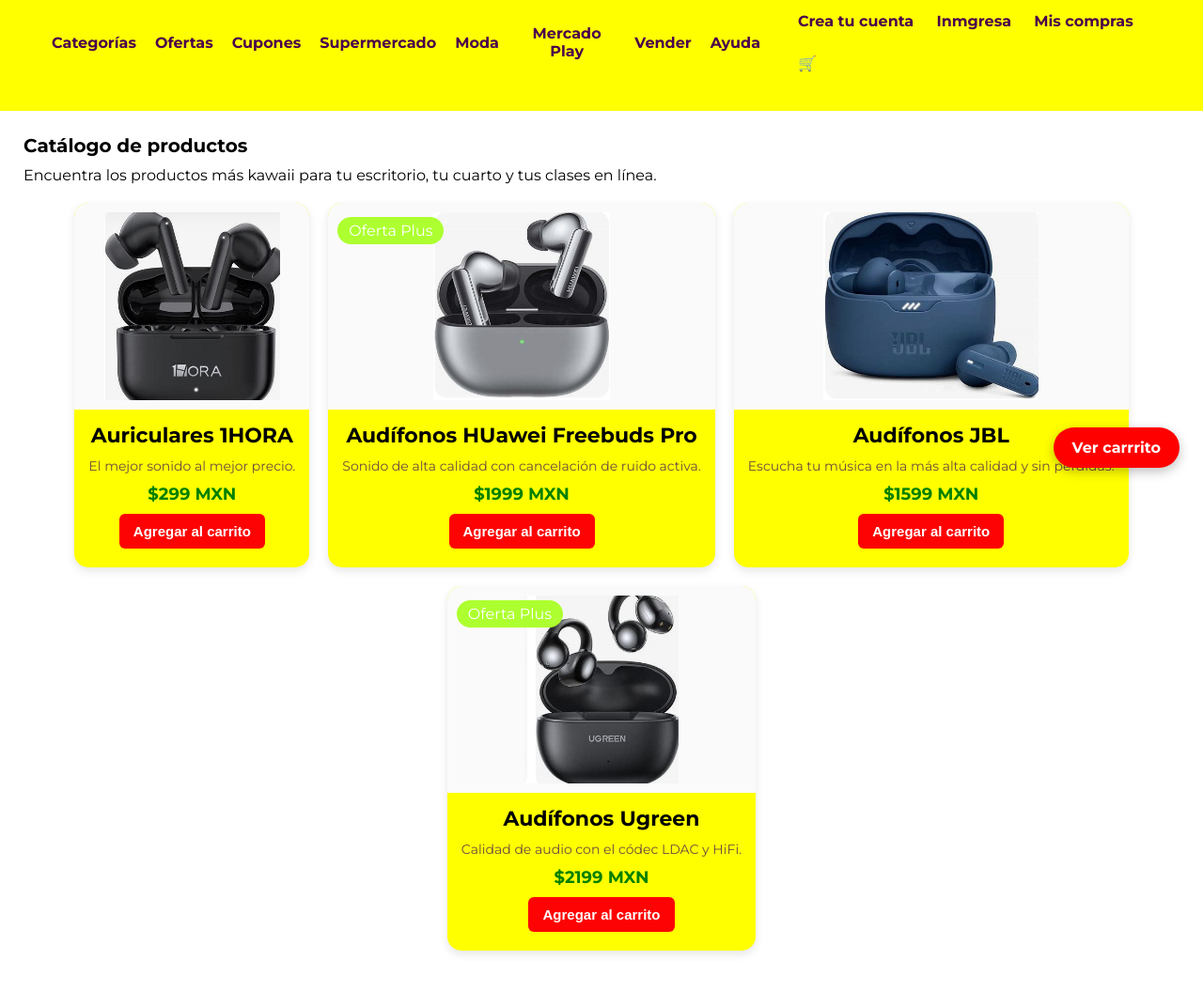
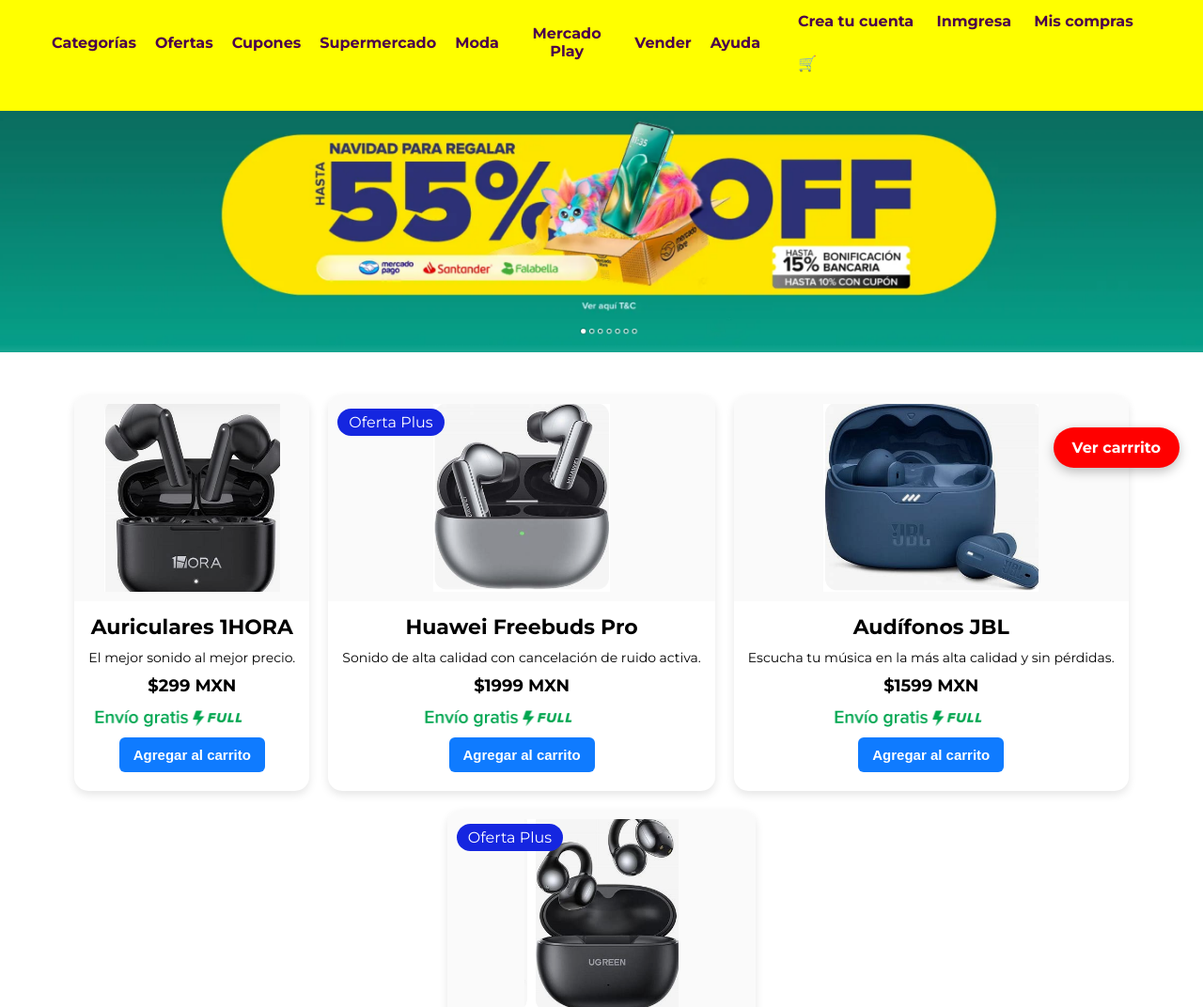
Before and after one commit to miguelmlop25/tiendakawai2.github.io, a plain HTML site: page index.html in a window 1280 px wide. Shown: the part 277-1349 px from the top of the page at 94% size. Drawn offline with Linux system fonts and the light colour scheme.

Commit message:
Nuevo contenedor y tarjetas

```diff
--- a/index.html
+++ b/index.html
@@ -26,15 +26,12 @@
         <div class="item1">
             <input placeholder="Buscar productos, marcas y más...   | 🔍">
         </div>
-
         <div class="caja-oferta">
             <div class="item2">Envío gratis</div>
             <div class="item3">en tu primera compra
             </div>
         </div>
-
     </div>
-
 
 
     <!-- Dejando a la barra sola para aplicar position sticty-->
@@ -51,7 +48,6 @@
                 <li><a href="#contacto">Vender</a></li>
                 <li><a href="#contacto">Ayuda</a></li>
             </div>
-
             <div class="cuenta">
                 <li><a href="#contacto">Crea tu cuenta</a></li>
                 <li><a href="#contacto">Inmgresa</a></li>
@@ -61,32 +57,43 @@
         </ul>
     </nav>
 
+    <article>
+        <div class="container-portada">
+            <img src="img/inicio.png" class="fondo" alt="Portada de inicio">
+        </div>
+    </article>
+
     <main>
         <section id="catalogo">
-            <h2>Catálogo de productos</h2>
-            <p>Encuentra los productos más kawaii para tu escritorio, tu cuarto y tus clases en línea.</p>
-
             <div class="catalogo-contenedor">
                 <div class="producto-tarjeta">
-                    <img src="img/1hora.png" alt="Patito de hule" class="producto-img">
+                    <img src="img/1hora.png" alt="audifonos 1hora" class="producto-img">
                     <h3 class="producto-titulo">Auriculares 1HORA</h3>
                     <p class="producto-desc">
                         El mejor sonido al mejor precio.
                     </p>
                     <p class="producto-precio">$299 MXN</p>
-                    <button class="producto-btn">Agregar al carrito</button>
+
+                    <div class="contenedor-compra">
+                        <img src="img/full.png" alt="full" class="full">
+                        <button class="producto-btn">Agregar al carrito</button>
+                    </div>
                 </div>
 
                 <div class="producto-tarjeta">
                     <!-- Agregar page de oferta position:Abosulure-->
                     <span class="producto-badge">Oferta Plus</span>
                     <img src="img/freebudspro.png" alt="Washitape decorativo" class="producto-img">
-                    <h3 class="producto-titulo">Audífonos HUawei Freebuds Pro</h3>
+                    <h3 class="producto-titulo">Huawei Freebuds Pro</h3>
                     <p class="producto-desc">
                         Sonido de alta calidad con cancelación de ruido activa.
                     </p>
                     <p class="producto-precio">$1999 MXN</p>
-                    <button class="producto-btn">Agregar al carrito</button>
+
+                    <div class="contenedor-compra">
+                        <img src="img/full.png" alt="full" class="full">
+                        <button class="producto-btn">Agregar al carrito</button>
+                    </div>
                 </div>
 
                 <div class="producto-tarjeta">
@@ -96,7 +103,10 @@
                         Escucha tu música en la más alta calidad y sin pérdidas.
                     </p>
                     <p class="producto-precio">$1599 MXN</p>
-                    <button class="producto-btn">Agregar al carrito</button>
+                    <div class="contenedor-compra">
+                        <img src="img/full.png" alt="full" class="full">
+                        <button class="producto-btn">Agregar al carrito</button>
+                    </div>
                 </div>
 
                 <div class="producto-tarjeta">
@@ -108,7 +118,10 @@
                         Calidad de audio con el códec LDAC y HiFi.
                     </p>
                     <p class="producto-precio">$2199 MXN</p>
-                    <button class="producto-btn">Agregar al carrito</button>
+                    <div class="contenedor-compra">
+                        <img src="img/full.png" alt="full" class="full">
+                        <button class="producto-btn">Agregar al carrito</button>
+                    </div>
                 </div>
             </div>
         </section>
--- a/style.css
+++ b/style.css
@@ -6,7 +6,6 @@
 }
 
 /* INICIO - PERSONALIZACION PARA MI PÁGINA*/
-
 .logo-mercado{
     block-size: 60px;
     text-align: center;
@@ -106,10 +105,41 @@
     gap: 0px !important
 }
 
+/*FIN - PERSONALIZACION PARA MI PÁGINA*/
+
+/*INICIO PERSONALIZACION PARTE II*/
+.container-portada{
+    display: flex;
+    text-align: center;
+    align-items: center;
+    background-color: aqua;
+}
+
+.fondo{
+    width: 100%;
+}
+
+.contenedor-compra {
+    display: flex;
+    flex-direction: column; /* Pone la imagen arriba del botón */
+    align-items: center;    /* Centra ambos horizontalmente */
+    gap: 8px;              /* Espacio entre la imagen y el botón */
+    margin-top: 10px;       /* Separa el bloque del precio */
+}
+
+.full {
+    width: 250px;           /* Ajusta este ancho según el tamaño de tu botón */
+    height: auto;           /* Mantiene la proporción (quita el height: 5% que tenías) */
+    object-fit: contain;    /* Evita que la imagen se deforme */
+}
 
 
-/*FIN - PERSONALIZACION PARA MI PÁGINA*/
 
+
+
+
+
+/*FIN PERSONALIZACION*/
 
 body{
   /* fuente traida desde google fonts */
@@ -214,7 +244,7 @@ li{
 }
 
 .nav-lista a:hover{
-    color: rgba(212, 2, 2, 0.863); /* COLOR CUANDO PASAS EL CURSOSR*/
+    color: blue; /* COLOR CUANDO PASAS EL CURSOSR*/
 }
 
 /*CONTENEDOR DE PRODUCTOS*/
@@ -230,7 +260,7 @@ li{
 
 /* TARJETA DEL PRODUTO */
 .producto-tarjeta{
-    background: yellow;
+    background: white;
     border-radius: 15px;
     overflow: hidden;
     padding-bottom: 20px;
@@ -265,20 +295,20 @@ li{
 
 .producto-desc{
     font-size: 14px;
-    color: #6d4c41;
+    color: black;
     margin: 10px 15px;
 }
 
 .producto-precio{
     font-size: 18px;
     font-weight: bold;
-    color: green;
+    color: black;
     margin-bottom: 10px;
 }
 
 /* BOTÓN */
 .producto-btn{
-    background: #fd0303;
+    background: #0f7bff;
     color: white;
     border: none;
     padding: 10px 15px;
@@ -290,12 +320,12 @@ li{
 }
 
 .producto-btn:hover{
-    background: #510f2d;
+    background: #28aef0;
 }
 
 .producto-badge{
     position: absolute;
-    background-color: greenyellow;
+    background-color: rgb(21, 38, 224);
     top: 15px;
     left: 10px;
     color: white;
```
Also changed, not shown: img/full.png (added), img/inicio.png (added).
